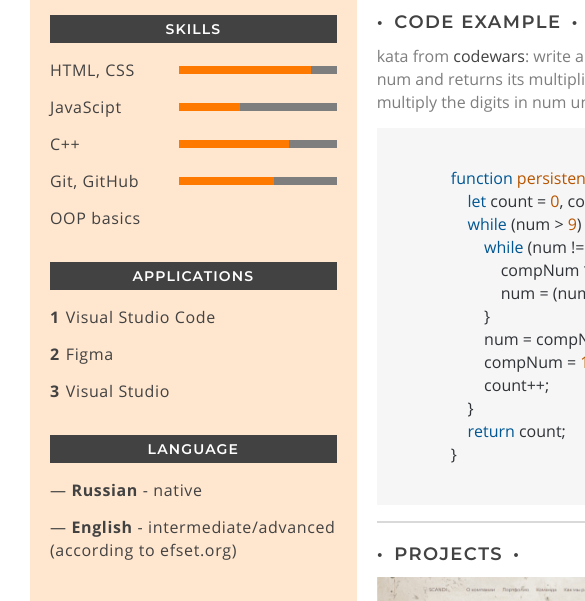
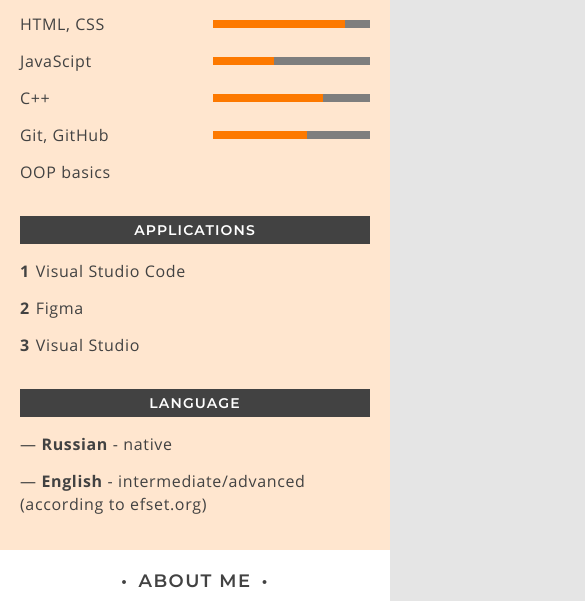
Before and after one commit to kxzws/rsschool-cv, a plain HTML site: page index.html in a window 390 px wide. Shown: the part 603-1204 px from the top of the page, 585 px wide, since content can reach past the window. Drawn offline with Linux system fonts and the light colour scheme.

Commit message:
feat: add responsive css style

```diff
--- a/styles/style.css
+++ b/styles/style.css
@@ -128,7 +128,7 @@ body {
   margin: 0 auto;
   margin-top: 30px;
   margin-bottom: 30px;
-  width: 1060px;
+  width: 75vw;
   background-color: #fff;
   box-shadow: 10px 10px 40px -1px rgb(0 0 0 / 23%);
 }
@@ -410,7 +410,7 @@ body {
 
 .progress-bar {
   height: 8px;
-  width: 55%;
+  width: 45%;
   background-color: #7e7e7e;
 }
 
@@ -498,3 +498,54 @@ body {
   width: 86px;
 }
 /*footer end*/
+
+@media screen and (max-width: 1020px) {
+  .container {
+    width: 90vw;
+  }
+}
+
+@media screen and (max-width: 768px) {
+  .container {
+    margin: 0;
+    width: 100vw;
+    box-shadow: none;
+  }
+
+  .container-grid {
+    margin: 0;
+    display: block;
+  }
+
+  .add-info {
+    border-radius: 0;
+    margin-bottom: 20px;
+  }
+
+  .content {
+    padding: 0 20px;
+  }
+
+  .line-between:first-child,
+  .line-between:last-child {
+    display: none;
+  }
+
+  .dotted-headline {
+    text-align: center;
+  }
+
+  .projects__item {
+    text-align: center;
+  }
+}
+
+@media screen and (max-width: 480px) {
+  .footer__link {
+    font-size: 14px;
+  }
+
+  .footer__logo {
+    width: 66px;
+  }
+}
```
